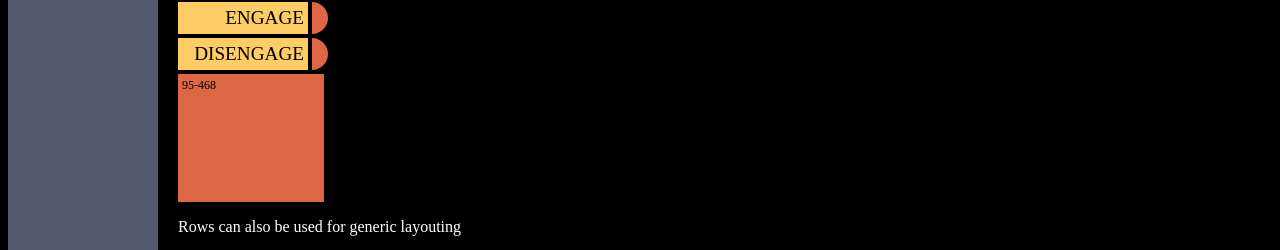
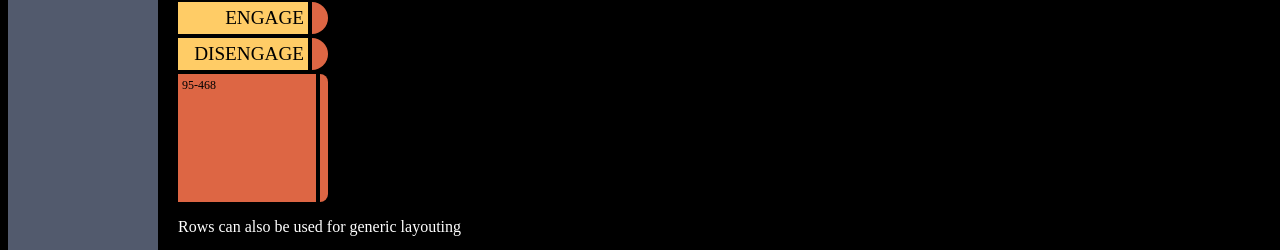
Before and after one commit to rikkertkoppes/yalu, a Next.js app: page /buttons in a window 1280 px wide. Shown: the part 419-669 px from the top of the page. Built offline with nearby package versions, Linux system fonts and the light colour scheme.

Commit message:
allow text and radius on cap

```diff
--- a/src/components/Elements.tsx
+++ b/src/components/Elements.tsx
@@ -180,19 +180,26 @@ export function Gap(props: FillerProps) {
 
 interface CapProps extends CommonProps {
     wide?: boolean;
+    children?: React.ReactNode;
+    r?: number;
 }
 export function Cap(props: CapProps) {
-    let { wide, color } = props;
+    let { wide, children } = props;
     let { style, className } = getStyleProps(props);
+    let { height } = style;
     let divStyle: any = {
-        "--color": color,
+        "--button-color": style["--color"],
+        "--local-height": height && `${height}px`,
+        "--r": props.r && `${props.r}px`,
         ...style,
     };
     return (
         <div
-            className={classNames("lcars-cap", className, { wide })}
+            className={classNames("lcars-cap h", className, { wide })}
             style={divStyle}
-        ></div>
+        >
+            {children}
+        </div>
     );
 }
 
--- a/src/css/elements.css
+++ b/src/css/elements.css
@@ -123,29 +123,35 @@
     width: calc(var(--local-height) / 2);
     background-color: var(--button-color, var(--dim));
     box-shadow: var(--shadow);
+    color: var(--text-on-color, black);
+    font-size: min(1rem, calc(0.7 * var(--local-height)));
+    font-family: var(--button-font-family);
+    display: flex;
+    padding: 4px;
+    box-sizing: border-box;
 }
 .lcars-cap.wide {
     width: var(--local-height);
 }
 .h > .lcars-cap:first-child {
-    border-top-left-radius: 100px;
-    border-bottom-left-radius: 100px;
+    border-top-left-radius: var(--r, 100px);
+    border-bottom-left-radius: var(--r, 100px);
 }
 .h > .lcars-cap:last-child {
-    border-top-right-radius: 100px;
-    border-bottom-right-radius: 100px;
+    border-top-right-radius: var(--r, 100px);
+    border-bottom-right-radius: var(--r, 100px);
 }
 .v > .lcars-cap {
     width: var(--local-width);
     height: 16px;
 }
 .v > .lcars-cap:first-child {
-    border-top-left-radius: 100px;
-    border-top-right-radius: 100px;
+    border-top-left-radius: var(--r, 100px);
+    border-top-right-radius: var(--r, 100px);
 }
 .v > .lcars-cap:last-child {
-    border-bottom-left-radius: 100px;
-    border-bottom-right-radius: 100px;
+    border-bottom-left-radius: var(--r, 100px);
+    border-bottom-right-radius: var(--r, 100px);
 }
 
 .lcars-grid {
```
